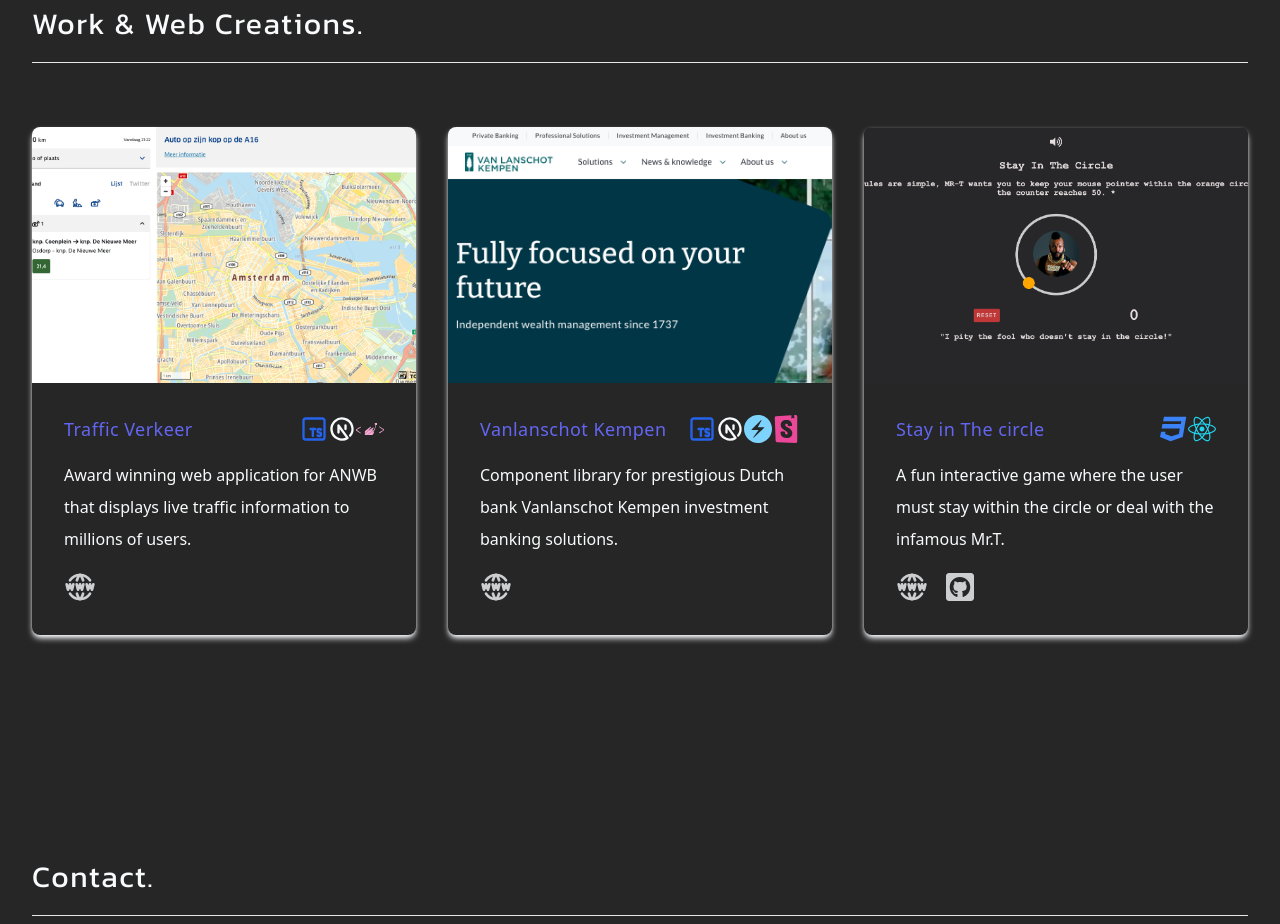
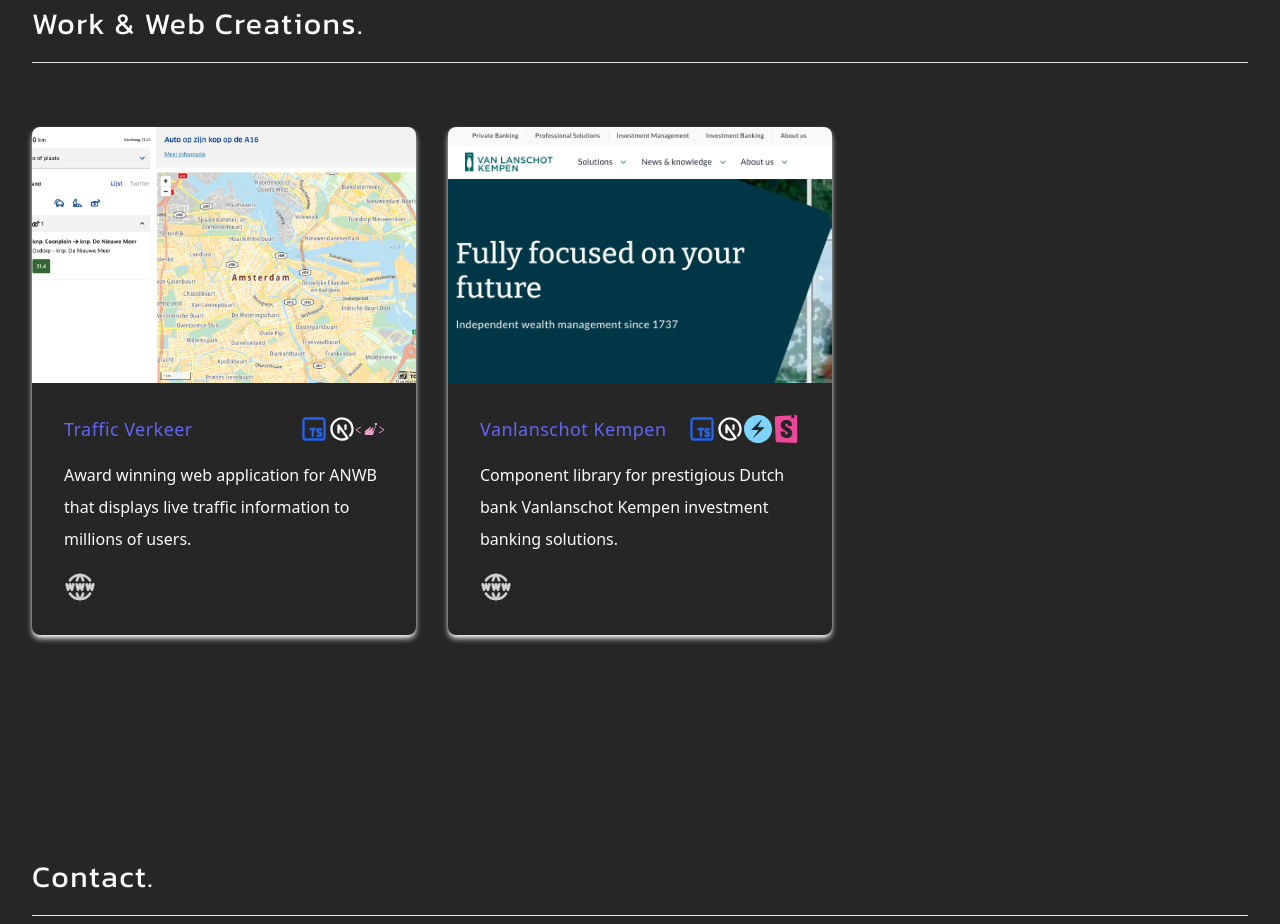
Before and after one commit to jonthedev/jdev, a React (Vite) app: page / in a window 1280 px wide. Shown: the part 3280-4204 px from the top of the page. Built offline with nearby package versions, Linux system fonts and the light colour scheme.

Commit message:
chore: Remove mr t project

```diff
--- a/src/components/BackToTopButton.jsx
+++ b/src/components/BackToTopButton.jsx
@@ -1,5 +1,5 @@
 import { useState, useEffect } from "react";
-import { FaArrowAltCircleUp, FaArrowCircleUp } from "react-icons/fa";
+import { FaArrowCircleUp } from "react-icons/fa";
 
 const BackToTopButton = () => {
   const [isVisible, setIsVisible] = useState(false);
--- a/src/data/projects.jsx
+++ b/src/data/projects.jsx
@@ -104,30 +104,30 @@
         )
       }
     ]
-  },
-  {
-    id: nanoid(),
-    img: (
-      <img
-        src={ProjectStayInTheCircle}
-        className='w-full object-cover rounded-t-lg h-64'
-      />
-    ),
-    url: "https://reverent-fermi-0b8273.netlify.app/",
-    github: "https://github.com/jonthedev/stay-in-the-circle",
-    title: "Stay in The circle",
-    text: "A fun interactive game where the user must stay within the circle or deal with the infamous Mr.T.",
-    tech: [
-      {
-        id: nanoid(),
-        icon: <FaCss3 className='h-7 w-7 text-blue-500' title='CSS' />
-      },
-      {
-        id: nanoid(),
-        icon: (
-          <FaReact className='h-7 w-7 text-cyan-400' title='React' />
-        )
-      }
-    ]
   }
+  // {
+  //   id: nanoid(),
+  //   img: (
+  //     <img
+  //       src={ProjectStayInTheCircle}
+  //       className='w-full object-cover rounded-t-lg h-64'
+  //     />
+  //   ),
+  //   url: "https://reverent-fermi-0b8273.netlify.app/",
+  //   github: "https://github.com/jonthedev/stay-in-the-circle",
+  //   title: "Stay in The circle",
+  //   text: "A fun interactive game where the user must stay within the circle or deal with the infamous Mr.T.",
+  //   tech: [
+  //     {
+  //       id: nanoid(),
+  //       icon: <FaCss3 className='h-7 w-7 text-blue-500' title='CSS' />
+  //     },
+  //     {
+  //       id: nanoid(),
+  //       icon: (
+  //         <FaReact className='h-7 w-7 text-cyan-400' title='React' />
+  //       )
+  //     }
+  //   ]
+  // }
 ];
```
